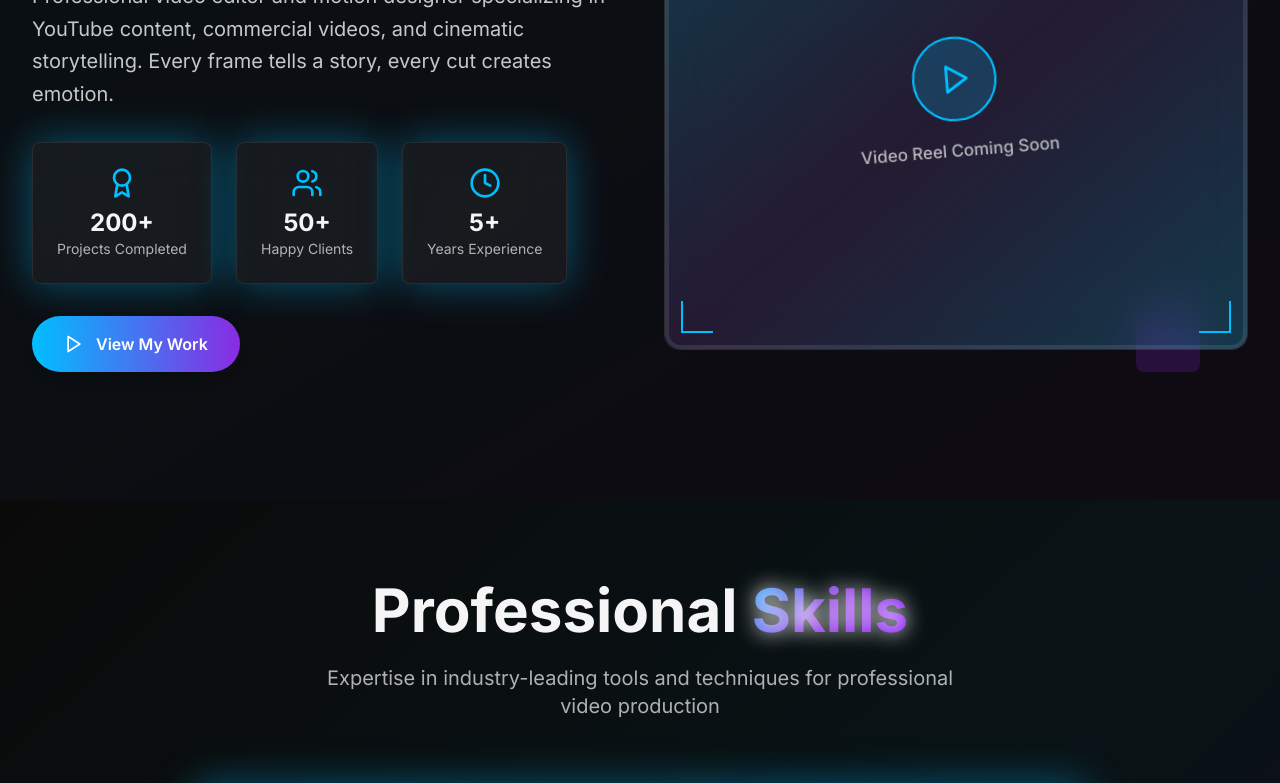
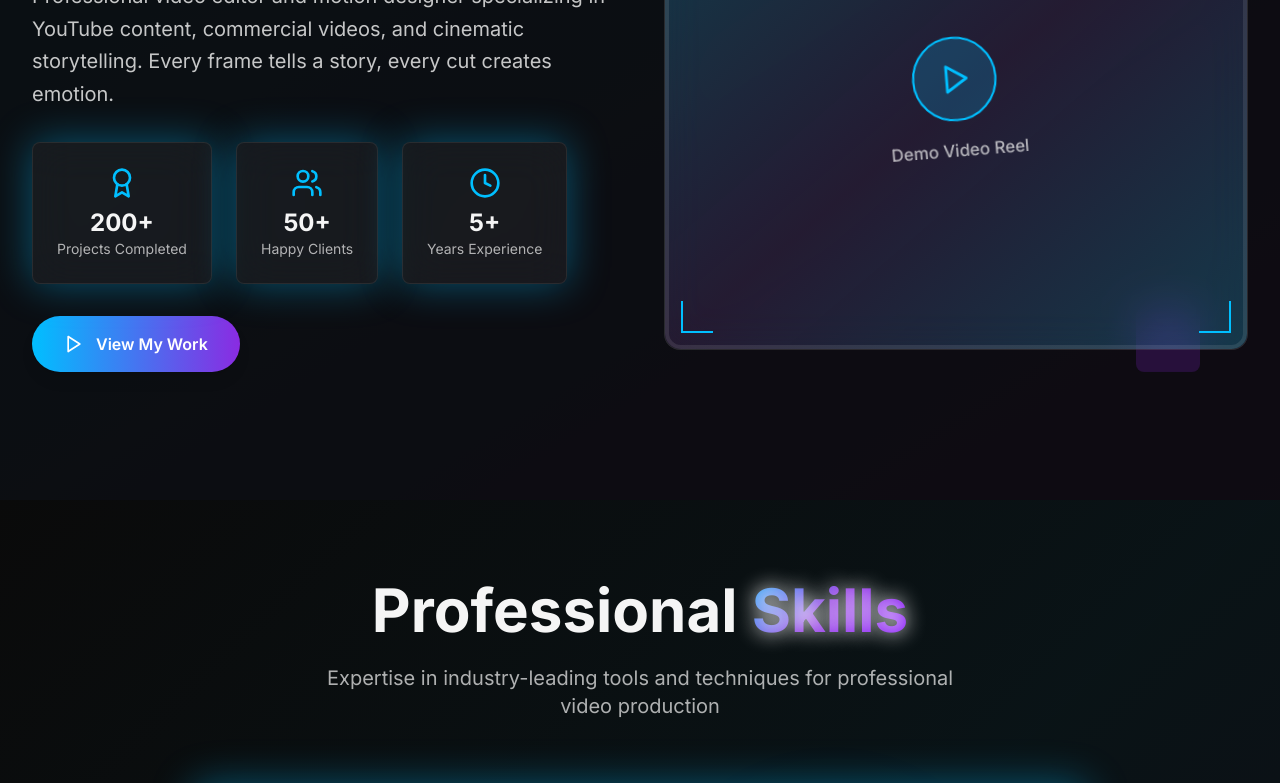
Before and after one commit to arslankhizer/builder, a Next.js app: page / in a window 1280 px wide. Shown: the part 1100-1883 px from the top of the page. Built offline with nearby package versions, Linux system fonts and the light colour scheme.

Commit message:
Update video reel text to remove 'Coming Soon'
cgen-09ca5e99acdc4376859351a87a727421

```diff
--- a/app/components/About.tsx
+++ b/app/components/About.tsx
@@ -128,7 +128,7 @@ export function About() {
                     <Play className="w-8 h-8 text-light-primary dark:text-dark-primary ml-1" />
                   </div>
                   <p className="text-light-text/70 dark:text-dark-text/70 font-medium">
-                    Video Reel Coming Soon
+                                        Demo Video Reel
                   </p>
                 </motion.div>
               </div>
```
